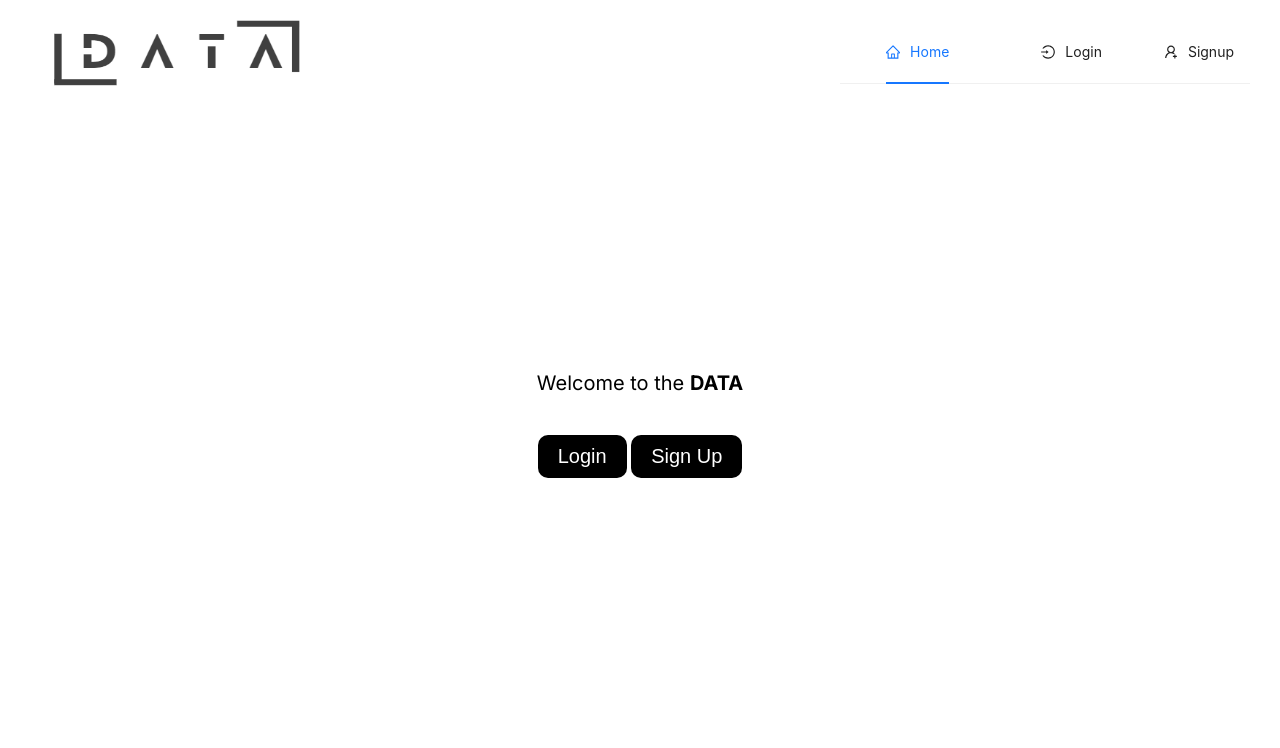
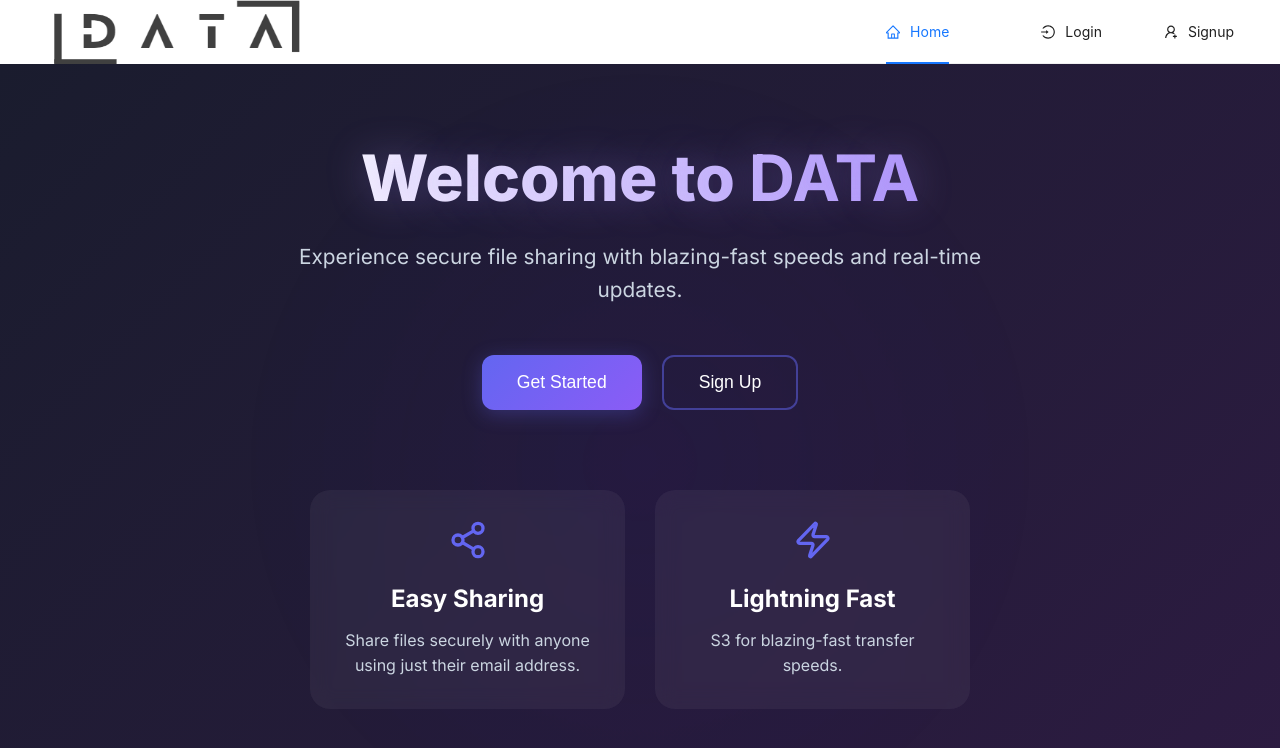
Before and after one commit to uvenkatateja/data, a Next.js app: page / in a window 1280 px wide. Shown: the top 748 px of the page. Built offline with nearby package versions, Linux system fonts and the light colour scheme; no server answers.

Commit message:
updatepage

```diff
--- a/src/app/page.tsx
+++ b/src/app/page.tsx
@@ -1,53 +1,302 @@
 
-"use client";
-import styles from "./page.module.css";
-import { useDispatch } from "react-redux";
-import { AppDispatch, useAppSelector } from "@/redux/store";
-import { useRouter } from "next/navigation";
+// "use client";
+// import styles from "./page.module.css";
+// import { useDispatch } from "react-redux";
+// import { AppDispatch, useAppSelector } from "@/redux/store";
+// import { useRouter } from "next/navigation";
 
-export default function Home() {
-  const dispatch = useDispatch<AppDispatch>();
-  const auth = useAppSelector((state) => state.authReducer);
-  const router = useRouter();
+// export default function Home() {
+//   const dispatch = useDispatch<AppDispatch>();
+//   const auth = useAppSelector((state) => state.authReducer);
+//   const router = useRouter();
+
+//   return (
+//     <div className={styles.home}>
+//       {!auth.isAuth ? (
+//         <div className={styles.center}>
+//           <h1>
+//             Welcome to the <strong>DATA</strong>
+//           </h1>
+//           <br />
+//           <div>
+//             <button
+//               onClick={() => {
+//                 router.push("/login");
+//               }}
+//             >
+//               Login
+//             </button>
+//             &nbsp;
+//             <button
+//               onClick={() => {
+//                 router.push("/signup");
+//               }}
+//             >
+//               Sign Up
+//             </button>
+//           </div>
+//         </div>
+//       ) : (
+//         <div className={styles.center}>
+//           <h1>Welcome {auth.user?.name}</h1>
+//           <button
+//             onClick={() => {
+//               router.push("/myfiles");
+//             }}
+//           >
+//             My Files
+//           </button>
+//         </div>
+//       )}
+//     </div>
+//   );
+// }
+'use client'
+
+import { useDispatch } from "react-redux"
+import { AppDispatch, useAppSelector } from "@/redux/store"
+import { useRouter } from "next/navigation"
+import { useState, useEffect } from "react"
+import { Share2, Shield, Zap } from 'lucide-react'
+
+export default function Page() {
+  const [mounted, setMounted] = useState(false)
+  const router = useRouter()
+  const dispatch = useDispatch<AppDispatch>()
+  const auth = useAppSelector((state) => state.authReducer)
+
+  useEffect(() => {
+    setMounted(true)
+  }, [])
+
+  if (!mounted) {
+    return null
+  }
 
   return (
-    <div className={styles.home}>
+    <div style={{
+      minHeight: '100vh',
+      background: 'linear-gradient(135deg, #1a1c2e 0%, #2d1b42 100%)',
+      color: '#ffffff',
+      fontFamily: 'Inter, system-ui, sans-serif',
+      position: 'relative',
+      overflow: 'hidden',
+    }}>
+      {/* Background Animation */}
+      <div style={{
+        position: 'absolute',
+        width: '100%',
+        height: '100%',
+        background: 'radial-gradient(circle at 50% 50%, rgba(76, 0, 255, 0.1) 0%, transparent 50%)',
+        animation: 'pulse 8s ease-in-out infinite',
+        zIndex: 1,
+      }} />
+
+      {/* Main Content */}
+      <div style={{
+        maxWidth: '1200px',
+        margin: '0 auto',
+        padding: '40px 20px',
+        position: 'relative',
+        zIndex: 2,
+      }}>
         {!auth.isAuth ? (
-        <div className={styles.center}>
-          <h1>
-            Welcome to the <strong>DATA</strong>
+          <div style={{
+            display: 'flex',
+            flexDirection: 'column',
+            alignItems: 'center',
+            justifyContent: 'center',
+            minHeight: '90vh',
+            animation: 'fadeIn 1s ease-out',
+          }}>
+            {/* Hero Section */}
+            <div style={{
+              textAlign: 'center',
+              marginBottom: '60px',
+            }}>
+              <h1 style={{
+                fontSize: 'clamp(2.5rem, 5vw, 4rem)',
+                fontWeight: '800',
+                marginBottom: '1.5rem',
+                background: 'linear-gradient(to right, #fff, #a78bfa)',
+                WebkitBackgroundClip: 'text',
+                WebkitTextFillColor: 'transparent',
+                textShadow: '0 0 40px rgba(167, 139, 250, 0.3)',
+              }}>
+                Welcome to <strong>DATA</strong>
               </h1>
-          <br />
-          <div>
+              <p style={{
+                fontSize: 'clamp(1.1rem, 2vw, 1.3rem)',
+                maxWidth: '700px',
+                margin: '0 auto 3rem',
+                lineHeight: '1.6',
+                color: '#cbd5e1',
+              }}>
+                Experience secure file sharing with blazing-fast speeds and real-time updates.
+              </p>
+
+              {/* CTA Buttons */}
+              <div style={{
+                display: 'flex',
+                gap: '20px',
+                justifyContent: 'center',
+                marginBottom: '60px',
+              }}>
                 <button
-              onClick={() => {
-                router.push("/login");
+                  onClick={() => router.push("/login")}
+                  style={{
+                    padding: '15px 35px',
+                    fontSize: '1.1rem',
+                    background: 'linear-gradient(135deg, #6366f1 0%, #8b5cf6 100%)',
+                    color: 'white',
+                    border: 'none',
+                    borderRadius: '12px',
+                    cursor: 'pointer',
+                    transition: 'all 0.3s ease',
+                    boxShadow: '0 4px 20px rgba(99, 102, 241, 0.3)',
+                  }}
+                  onMouseOver={(e) => {
+                    e.currentTarget.style.transform = 'translateY(-2px)'
+                    e.currentTarget.style.boxShadow = '0 6px 25px rgba(99, 102, 241, 0.4)'
+                  }}
+                  onMouseOut={(e) => {
+                    e.currentTarget.style.transform = 'translateY(0)'
+                    e.currentTarget.style.boxShadow = '0 4px 20px rgba(99, 102, 241, 0.3)'
                   }}
                 >
-              Login
+                  Get Started
                 </button>
-            &nbsp;
                 <button
-              onClick={() => {
-                router.push("/signup");
+                  onClick={() => router.push("/signup")}
+                  style={{
+                    padding: '15px 35px',
+                    fontSize: '1.1rem',
+                    background: 'transparent',
+                    color: 'white',
+                    border: '2px solid rgba(99, 102, 241, 0.5)',
+                    borderRadius: '12px',
+                    cursor: 'pointer',
+                    transition: 'all 0.3s ease',
+                  }}
+                  onMouseOver={(e) => {
+                    e.currentTarget.style.background = 'rgba(99, 102, 241, 0.1)'
+                    e.currentTarget.style.borderColor = '#6366f1'
+                  }}
+                  onMouseOut={(e) => {
+                    e.currentTarget.style.background = 'transparent'
+                    e.currentTarget.style.borderColor = 'rgba(99, 102, 241, 0.5)'
                   }}
                 >
                   Sign Up
                 </button>
               </div>
+
+              {/* Features Section */}
+              <div style={{
+                display: 'grid',
+                gridTemplateColumns: 'repeat(auto-fit, minmax(250px, 1fr))',
+                gap: '30px',
+                padding: '20px',
+              }}>
+                <div style={{
+                  background: 'rgba(255, 255, 255, 0.05)',
+                  padding: '30px',
+                  borderRadius: '20px',
+                  backdropFilter: 'blur(10px)',
+                  transition: 'transform 0.3s ease',
+                }}>
+                  <Share2 style={{ width: 40, height: 40, marginBottom: '20px', color: '#6366f1' }} />
+                  <h3 style={{ fontSize: '1.5rem', marginBottom: '15px', color: '#fff' }}>Easy Sharing</h3>
+                  <p style={{ color: '#cbd5e1', lineHeight: '1.6' }}>Share files securely with anyone using just their email address.</p>
+                </div>
+                {/* <div style={{
+                  background: 'rgba(255, 255, 255, 0.05)',
+                  padding: '30px',
+                  borderRadius: '20px',
+                  backdropFilter: 'blur(10px)',
+                  transition: 'transform 0.3s ease',
+                }}>
+                  <Shield style={{ width: 40, height: 40, marginBottom: '20px', color: '#6366f1' }} />
+                  <h3 style={{ fontSize: '1.5rem', marginBottom: '15px', color: '#fff' }}>Bank-Level Security</h3>
+                  <p style={{ color: '#cbd5e1', lineHeight: '1.6' }}>Your files are protected with enterprise-grade encryption.</p>
+                </div> */}
+                <div style={{
+                  background: 'rgba(255, 255, 255, 0.05)',
+                  padding: '30px',
+                  borderRadius: '20px',
+                  backdropFilter: 'blur(10px)',
+                  transition: 'transform 0.3s ease',
+                }}>
+                  <Zap style={{ width: 40, height: 40, marginBottom: '20px', color: '#6366f1' }} />
+                  <h3 style={{ fontSize: '1.5rem', marginBottom: '15px', color: '#fff' }}>Lightning Fast</h3>
+                  <p style={{ color: '#cbd5e1', lineHeight: '1.6' }}>S3 for blazing-fast transfer speeds.</p>
+                </div>
+              </div>
+            </div>
           </div>
         ) : (
-        <div className={styles.center}>
-          <h1>Welcome {auth.user?.name}</h1>
+          <div style={{
+            display: 'flex',
+            flexDirection: 'column',
+            alignItems: 'center',
+            justifyContent: 'center',
+            minHeight: '90vh',
+            animation: 'fadeIn 1s ease-out',
+          }}>
+            <h1 style={{
+              fontSize: 'clamp(2rem, 4vw, 3rem)',
+              fontWeight: '700',
+              marginBottom: '2rem',
+              background: 'linear-gradient(to right, #fff, #a78bfa)',
+              WebkitBackgroundClip: 'text',
+              WebkitTextFillColor: 'transparent',
+            }}>
+              Welcome back, {auth.user?.name}!
+            </h1>
             <button
-            onClick={() => {
-              router.push("/myfiles");
+              onClick={() => router.push("/myfiles")}
+              style={{
+                padding: '15px 40px',
+                fontSize: '1.2rem',
+                background: 'linear-gradient(135deg, #6366f1 0%, #8b5cf6 100%)',
+                color: 'white',
+                border: 'none',
+                borderRadius: '12px',
+                cursor: 'pointer',
+                transition: 'all 0.3s ease',
+                boxShadow: '0 4px 20px rgba(99, 102, 241, 0.3)',
+              }}
+              onMouseOver={(e) => {
+                e.currentTarget.style.transform = 'translateY(-2px)'
+                e.currentTarget.style.boxShadow = '0 6px 25px rgba(99, 102, 241, 0.4)'
+              }}
+              onMouseOut={(e) => {
+                e.currentTarget.style.transform = 'translateY(0)'
+                e.currentTarget.style.boxShadow = '0 4px 20px rgba(99, 102, 241, 0.3)'
               }}
             >
-            My Files
+              View My Files
             </button>
           </div>
         )}
       </div>
-  );
+
+      <style jsx global>{`
+        @keyframes fadeIn {
+          from { opacity: 0; transform: translateY(-20px); }
+          to { opacity: 1; transform: translateY(0); }
         }
+        @keyframes pulse {
+          0% { transform: scale(1); opacity: 0.3; }
+          50% { transform: scale(1.2); opacity: 0.5; }
+          100% { transform: scale(1); opacity: 0.3; }
+        }
+        * {
+          margin: 0;
+          padding: 0;
+          box-sizing: border-box;
+        }
+      `}</style>
+    </div>
+  )
+}
```
Lines whose indentation alone changed are shown as unchanged.
